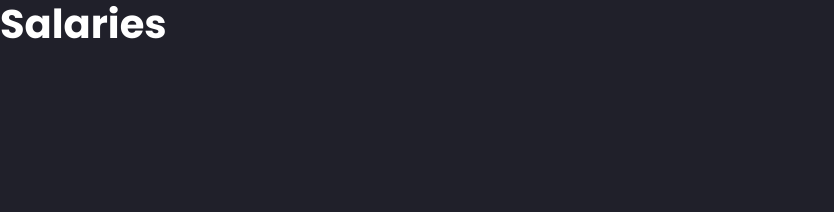
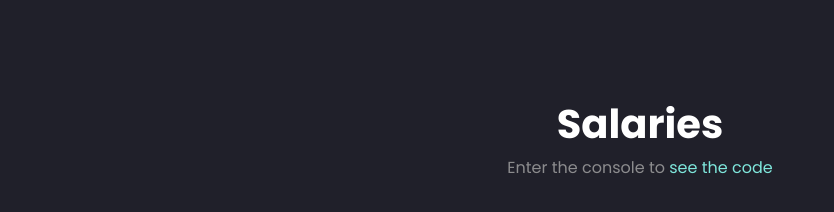
Before and after one commit to luiznaiper/practice-js, a plain HTML site: page salaries/salaries.html in a window 1280 px wide. Shown: the whole page, without its empty margins (0-834 px from the left). Drawn offline with nearby package versions, Linux system fonts and the light colour scheme.

Commit message:
finished

```diff
--- a/salaries/analysis.js
+++ b/salaries/analysis.js
@@ -12,7 +12,6 @@ const spliceStart = (sortedSalariesColombia.length * 90) /100
 const spliceCount = sortedSalariesColombia.length - spliceStart
 
 const salariesColTop10 = sortedSalariesColombia.splice(spliceStart, spliceCount)
-console.log(salariesColTop10)
 
 //mean
 let getAverage = (list) =>{
--- a/salaries/salaries.html
+++ b/salaries/salaries.html
@@ -14,10 +14,12 @@
 
     </head>
     <body>
-        <header>
-            <h1>Salaries</h1>
-        </header>
-
+        <main class="container">
+            <header>
+                <h1>Salaries</h1>
+            </header>
+            <p>Enter the console to <span>see the code</span></p>
+        </main>
         <script src="salaries.js"></script>
         <script src="analysis.js"></script>
         <script src="https://cdn.jsdelivr.net/npm/bootstrap@5.1.3/dist/js/bootstrap.bundle.min.js" integrity="sha384-ka7Sk0Gln4gmtz2MlQnikT1wXgYsOg+OMhuP+IlRH9sENBO0LRn5q+8nbTov4+1p" crossorigin="anonymous"></script>
```
